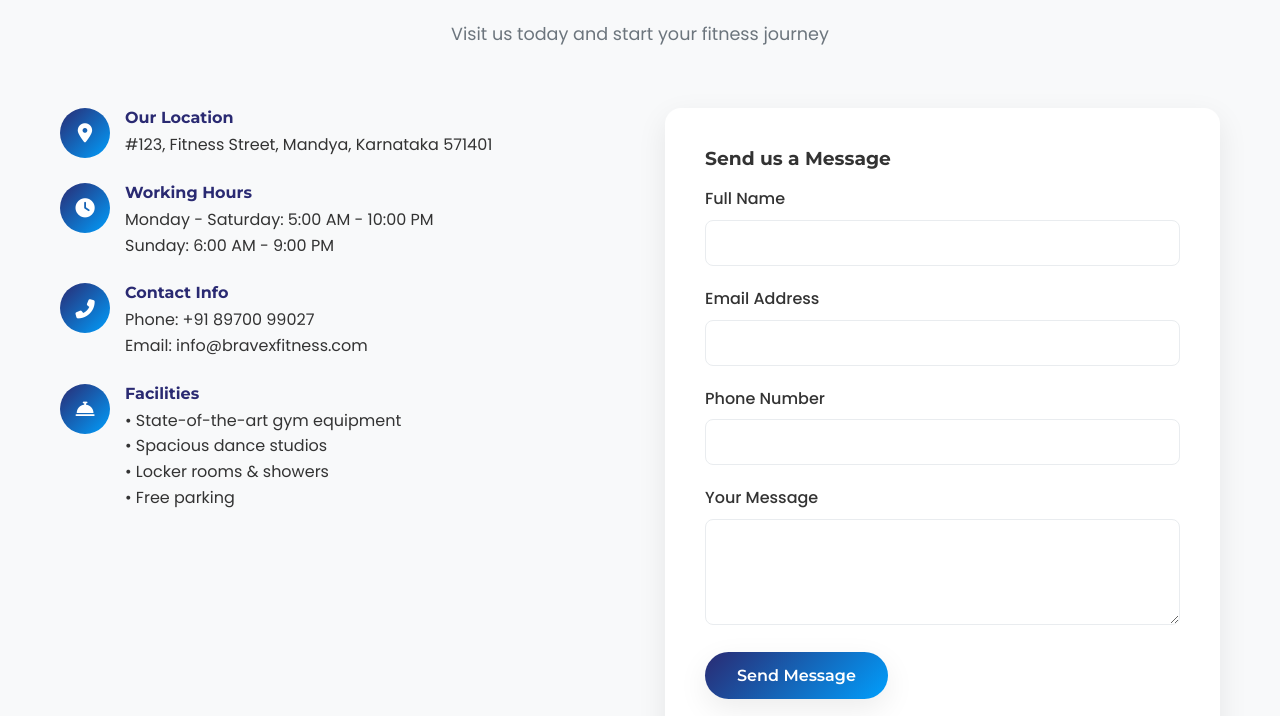
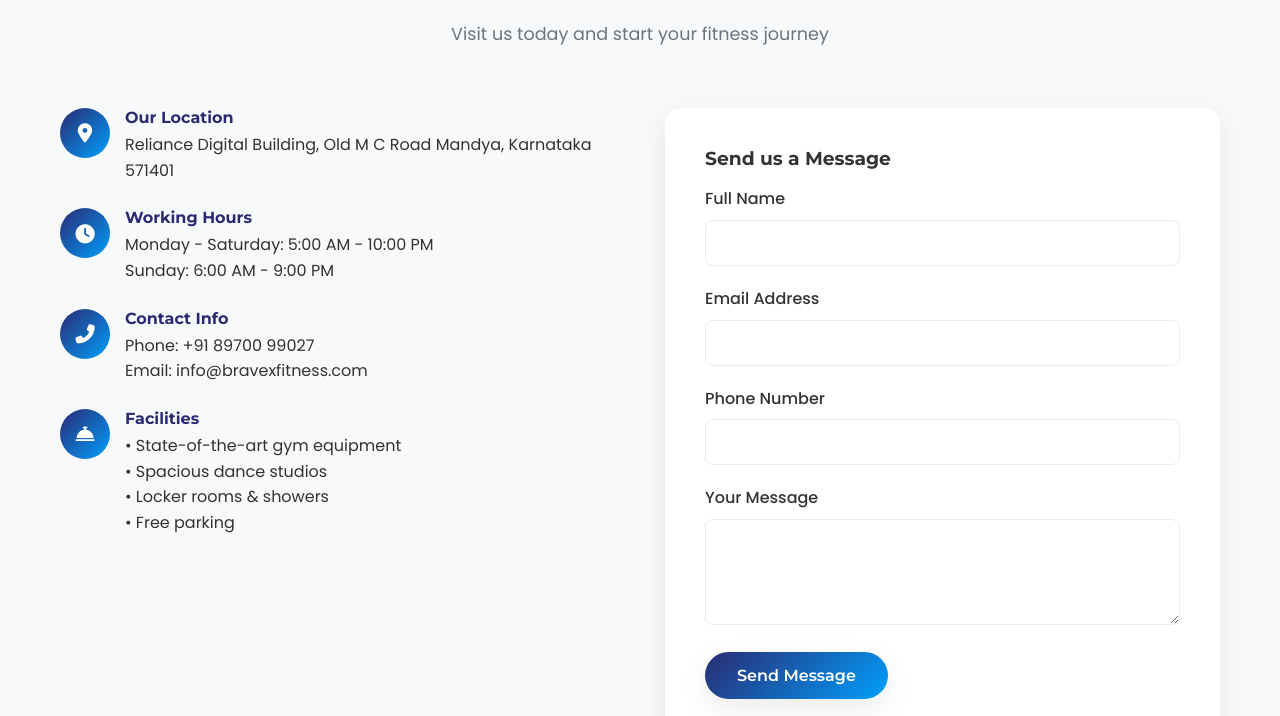
Before and after one commit to tejasgowda04/BraveX-FIT, a plain HTML site: page index.html in a window 1280 px wide. Shown: the part 5880-6596 px from the top of the page. Drawn offline with Linux system fonts and the light colour scheme.

Commit message:
Update index.html

```diff
--- a/index.html
+++ b/index.html
@@ -1281,7 +1281,7 @@
                         </div>
                         <div class="contact-text">
                             <h4>Our Location</h4>
-                            <p>#123, Fitness Street, Mandya, Karnataka 571401</p>
+                            <p>Reliance Digital Building, Old M C Road Mandya, Karnataka 571401</p>
                         </div>
                     </div>
                     <div class="contact-item">
@@ -1483,4 +1483,5 @@
         });
     </script>
 </body>
+
 </html>
```
